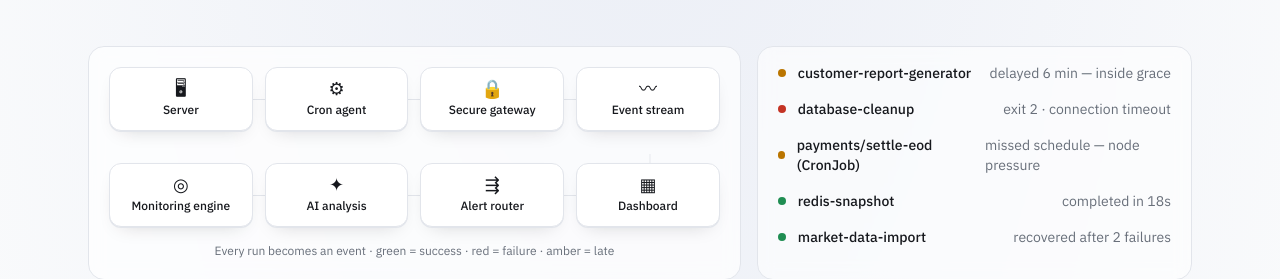
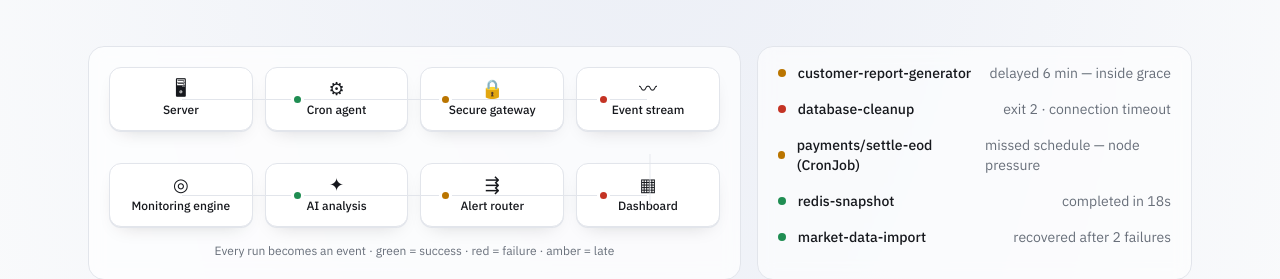
Before and after one commit to rajkumar-madhu/jobwatch, a Next.js app in the folder apps/web/: page /welcome in a window 1280 px wide. Shown: the part 394-673 px from the top of the page. Built offline with nearby package versions, Linux system fonts and the light colour scheme.

Commit message:
fix(web): landing pipeline packets render above nodes; add UI review screenshots

```diff
--- a/apps/web/app/(public)/welcome/page.tsx
+++ b/apps/web/app/(public)/welcome/page.tsx
@@ -35,7 +35,7 @@ function Pipeline() {
             <i className="pkt pkt-ok" /><i className="pkt pkt-bad" /><i className="pkt pkt-warn" />
           </div>
           {row.map((n, i) => (
-            <div key={n} className="node relative z-10 flex flex-col items-center gap-1 rounded-xl border border-line bg-panel px-2 py-3 text-center shadow-[0_1px_0_rgb(var(--line)),0_8px_20px_-12px_rgb(var(--ink)/.25)]">
+            <div key={n} className="node relative z-0 flex flex-col items-center gap-1 rounded-xl border border-line bg-panel px-2 py-3 text-center shadow-[0_1px_0_rgb(var(--line)),0_8px_20px_-12px_rgb(var(--ink)/.25)]">
               <span className="text-lg leading-none" aria-hidden>{NODE_ICONS[r * 4 + i]}</span><span className="text-xs font-medium">{n}</span>
             </div>))}
         </div>))}
--- a/apps/web/app/globals.css
+++ b/apps/web/app/globals.css
@@ -45,8 +45,8 @@ body { @apply bg-bg text-ink font-sans text-[13.5px] leading-[1.45] antialiased;
 .skeleton { @apply animate-pulse rounded bg-line/60; }
 
 /* Landing pipeline packets */
-.pipe-line { overflow: visible; }
-.pkt { position: absolute; top: -3px; width: 7px; height: 7px; border-radius: 50%; left: 0; animation: travel 5s linear infinite; }
+.pipe-line { overflow: visible; z-index: 20; }
+.pkt { position: absolute; z-index: 21; box-shadow: 0 0 0 3px rgb(var(--panel)); top: -3px; width: 7px; height: 7px; border-radius: 50%; left: 0; animation: travel 5s linear infinite; }
 .pkt-ok { background: rgb(var(--ok)); } .pkt-bad { background: rgb(var(--bad)); animation-delay: 1.7s; } .pkt-warn { background: rgb(var(--warn)); animation-delay: 3.4s; }
 .pipe-rev .pkt { animation-name: travel; }
 @keyframes travel { 0% { left: 0; opacity: 0 } 8% { opacity: 1 } 92% { opacity: 1 } 100% { left: 100%; opacity: 0 } }
```
Also changed, not shown: 1 other file (tests, documents, lock files or other folders).
